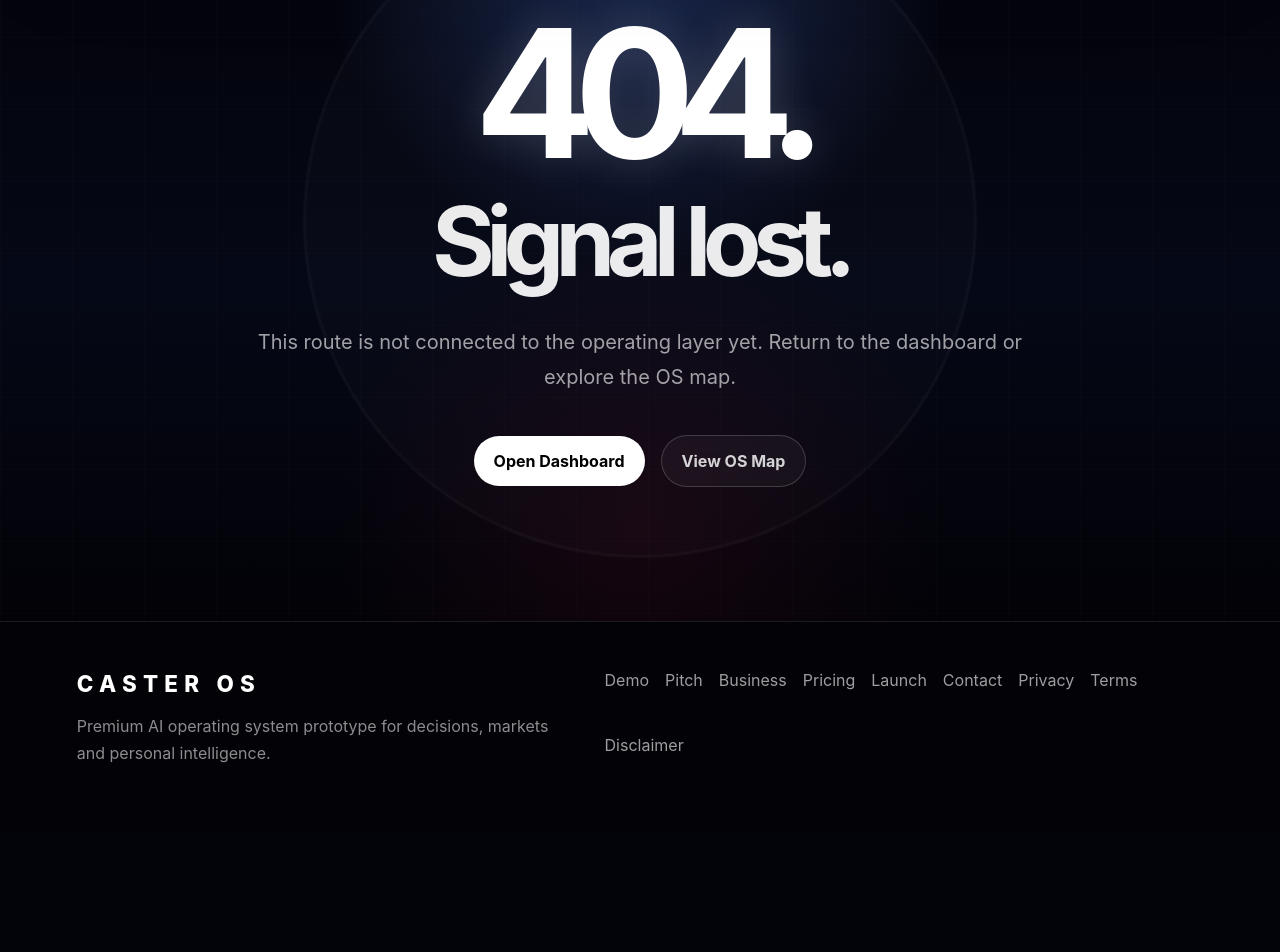
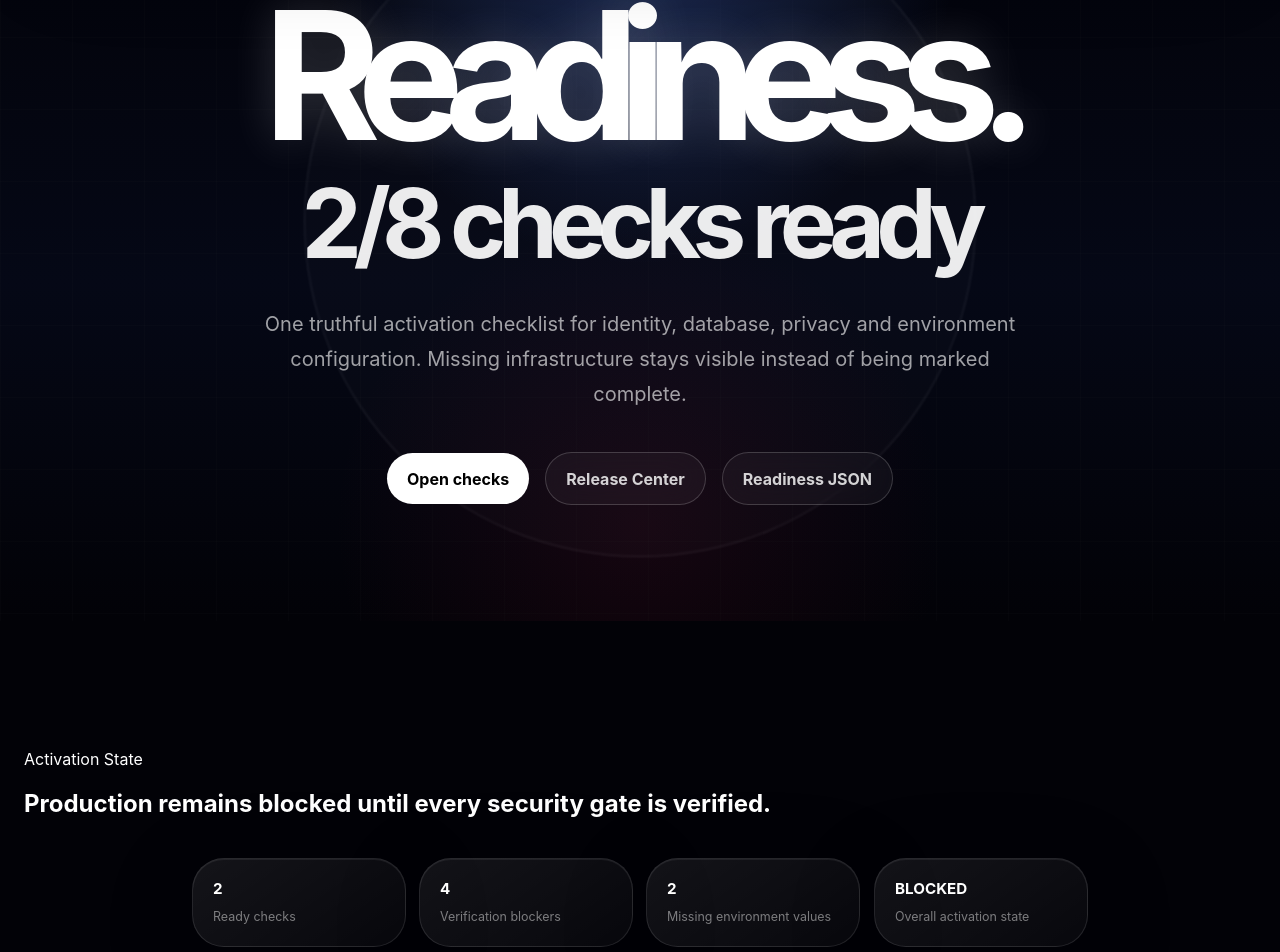
Before and after one commit to vv-glitchhub/Caster-hub, a Next.js app: page /production-readiness in a window 1280 px wide. Before the commit this address had no page. Shown: the part 179-1131 px from the top of the page. Before the commit the page ends 1010 px from the top, so only its background shows below. Built offline with nearby package versions, Linux system fonts and the light colour scheme; no server answers.

Commit message:
Add production readiness page

```diff
--- /dev/null
+++ b/app/production-readiness/page.tsx
@@ -0,0 +1,91 @@
+import MotionSurface from '../../components/MotionSurface'
+import { buildProductionReadiness } from '../../lib/production-readiness'
+
+export const dynamic = 'force-dynamic'
+
+export default function ProductionReadinessPage() {
+  const snapshot = buildProductionReadiness()
+
+  return (
+    <main className="home-page">
+      <section className="home-hero">
+        <div className="home-bg" />
+        <div className="home-grid" />
+        <div className="home-orb" />
+        <div className="home-hero-inner">
+          <p className="home-eyebrow">Caster Production Activation</p>
+          <h1 className="home-title">Readiness.</h1>
+          <h2 className="home-subtitle">{snapshot.ready}/{snapshot.total} checks ready</h2>
+          <p className="home-lead">
+            One truthful activation checklist for identity, database, privacy and environment configuration. Missing infrastructure stays visible instead of being marked complete.
+          </p>
+          <div className="home-actions">
+            <a className="primary-button" href="#checks">Open checks</a>
+            <a className="secondary-button" href="/release-center">Release Center</a>
+            <a className="secondary-button" href="/api/production-readiness">Readiness JSON</a>
+          </div>
+        </div>
+      </section>
+
+      <section className="home-section">
+        <div className="home-container">
+          <p className="section-label">Activation State</p>
+          <h2 className="section-title">Production remains blocked until every security gate is verified.</h2>
+          <div className="home-highlight-grid">
+            <MotionSurface className="home-highlight-card">
+              <p className="home-card-title">{snapshot.ready}</p>
+              <p className="home-card-text">Ready checks</p>
+            </MotionSurface>
+            <MotionSurface className="home-highlight-card">
+              <p className="home-card-title">{snapshot.blocked}</p>
+              <p className="home-card-text">Verification blockers</p>
+            </MotionSurface>
+            <MotionSurface className="home-highlight-card">
+              <p className="home-card-title">{snapshot.missing}</p>
+              <p className="home-card-text">Missing environment values</p>
+            </MotionSurface>
+            <MotionSurface className="home-highlight-card">
+              <p className="home-card-title">{snapshot.status.toUpperCase()}</p>
+              <p className="home-card-text">Overall activation state</p>
+            </MotionSurface>
+          </div>
+        </div>
+      </section>
+
+      <section id="checks" className="home-section">
+        <div className="home-container">
+          <p className="section-label">Verified Checklist</p>
+          <h2 className="section-title">Every blocker has one concrete next action.</h2>
+          <div className="home-module-grid">
+            {snapshot.checks.map((check, index) => (
+              <MotionSurface key={check.id} className="home-module-card min-h-0">
+                <p className="home-module-label">#{index + 1} · {check.area.toUpperCase()} · {check.status.toUpperCase()}</p>
+                <h3 className="home-module-title">{check.title}</h3>
+                <p className="home-module-text">{check.detail}</p>
+                <p className="home-module-text"><strong>Next:</strong> {check.nextAction}</p>
+                {check.environmentVariable ? (
+                  <p className="home-module-text">Signal: <code>{check.environmentVariable}</code></p>
+                ) : null}
+              </MotionSurface>
+            ))}
+          </div>
+        </div>
+      </section>
+
+      <section className="home-section">
+        <div className="home-container">
+          <p className="section-label">Guardrails</p>
+          <h2 className="section-title">Activation tooling reports and verifies; it does not improvise.</h2>
+          <div className="home-highlight-grid">
+            {snapshot.guardrails.map((guardrail, index) => (
+              <MotionSurface key={guardrail} className="home-highlight-card">
+                <p className="home-card-title">Rule {index + 1}</p>
+                <p className="home-card-text">{guardrail}</p>
+              </MotionSurface>
+            ))}
+          </div>
+        </div>
+      </section>
+    </main>
+  )
+}
```
